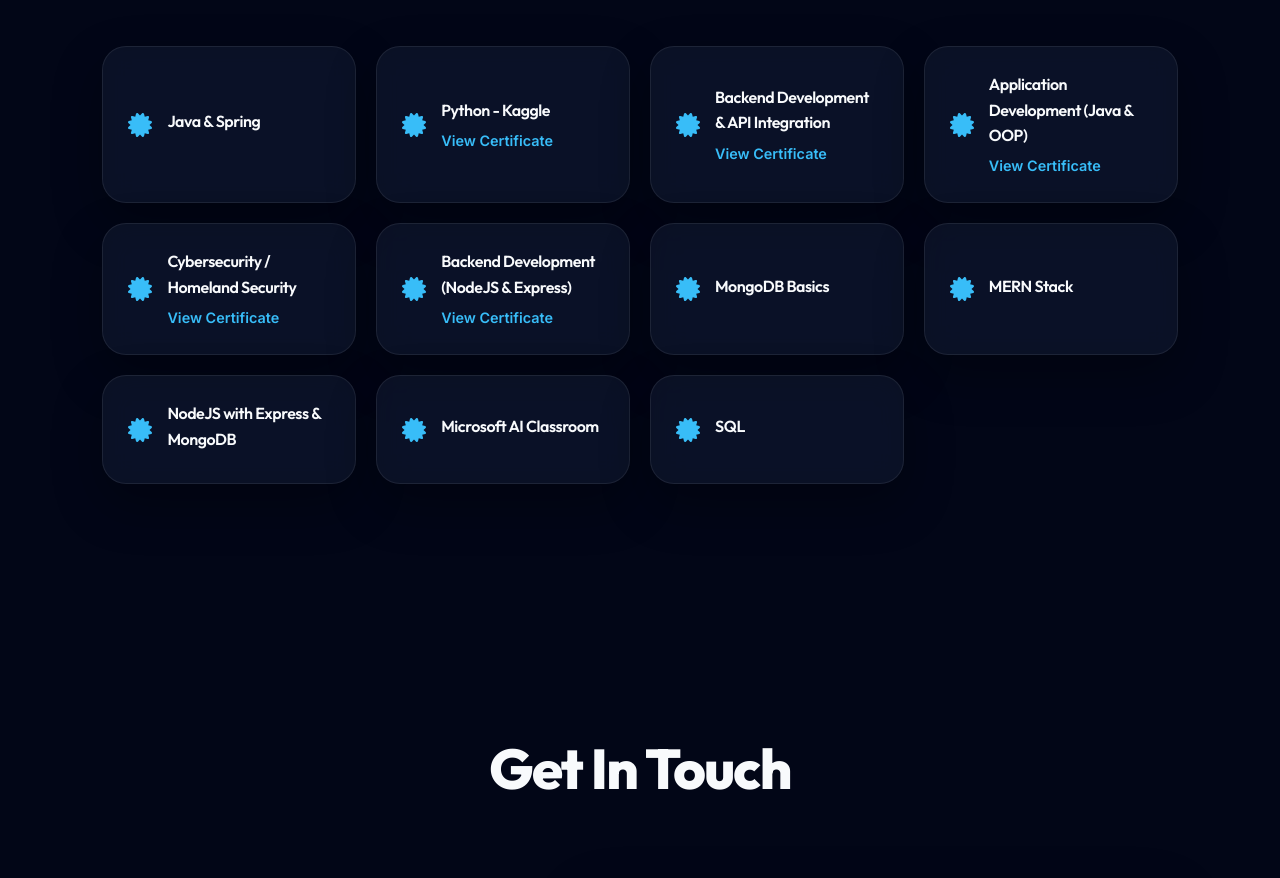
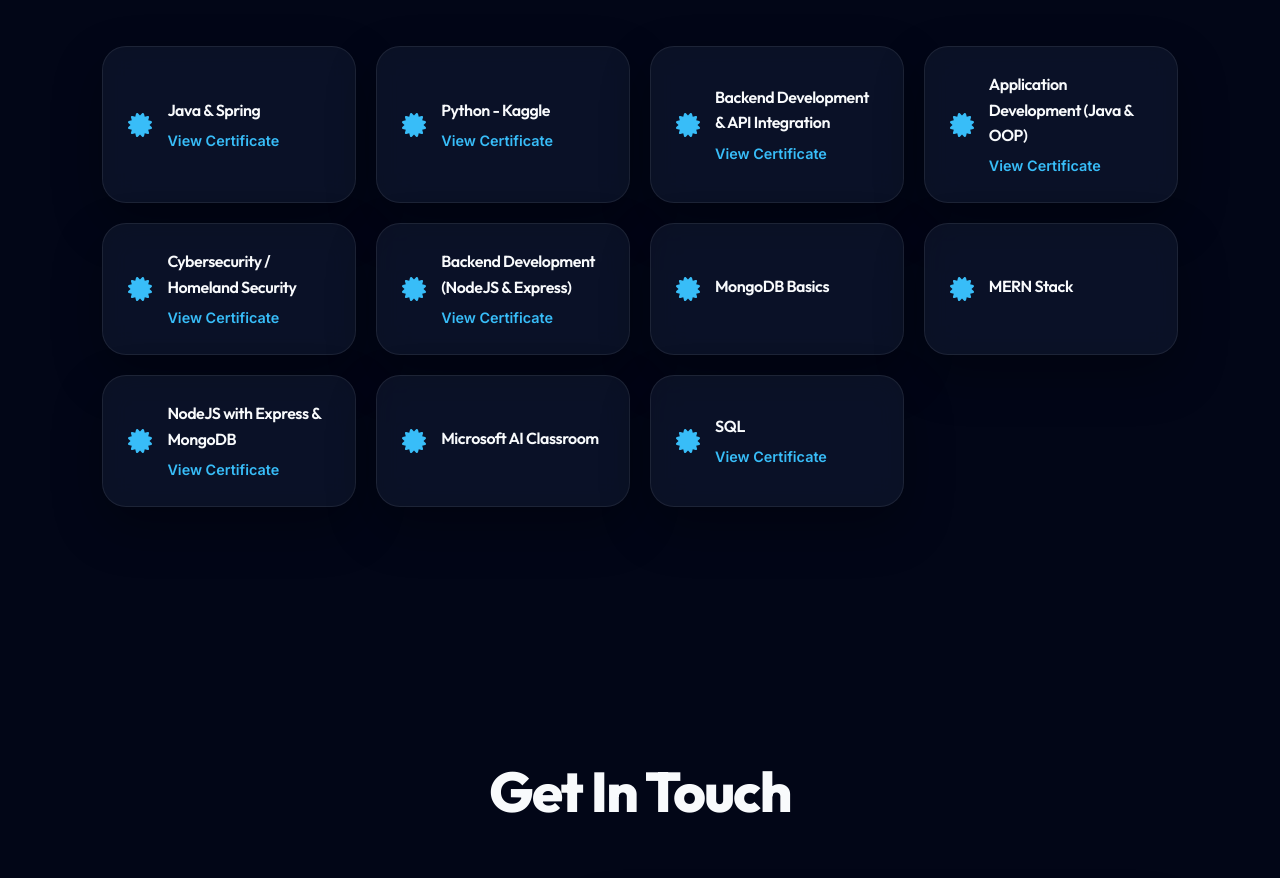
Before and after one commit to Om-raii/Portfolio, a React (Vite) app: page / in a window 1280 px wide. Shown: the part 7720-8598 px from the top of the page. Built offline with nearby package versions, Linux system fonts and the light colour scheme.

Commit message:
Add LinkedIn certificate links to certifications

```diff
--- a/src/data.js
+++ b/src/data.js
@@ -161,7 +161,10 @@
 ];
 
 export const certifications = [
-  { title: "Java & Spring" },
+  {
+    title: "Java & Spring",
+    link: "https://www.linkedin.com/posts/om-rai-b15163282_javaprogramming-internships-codsoftinternship-activity-7169314244490846209-0Th1?utm_source=share&utm_medium=member_desktop&rcm=ACoAAES47IEBMHlBwjVXRD0TSXS6ew-VPNi37sE",
+  },
   {
     title: "Python - Kaggle",
     link: "https://www.linkedin.com/posts/om-rai-b15163282_python-artificialintelligance-share-7325209562876153856-C6xt/",
@@ -183,8 +186,16 @@
     link: "https://www.linkedin.com/posts/om-rai-b15163282_backenddevelopment-nodejs-express-share-7365386544452399104-WZFt/",
   },
   { title: "MongoDB Basics" },
-  { title: "MERN Stack" },
-  { title: "NodeJS with Express & MongoDB" },
+  {
+    title: "MERN Stack",
+  },
+  {
+    title: "NodeJS with Express & MongoDB",
+    link: "https://www.linkedin.com/posts/om-rai-b15163282_backenddevelopment-nodejs-express-activity-7365386545542889473-SLxw?utm_source=share&utm_medium=member_desktop&rcm=ACoAAES47IEBMHlBwjVXRD0TSXS6ew-VPNi37sE",
+  },
   { title: "Microsoft AI Classroom" },
-  { title: "SQL" },
+  {
+    title: "SQL",
+    link: "https://www.linkedin.com/posts/om-rai-b15163282_om-rai-has-successfully-completed-the-java-activity-7082430272029253633-WHcY?utm_source=share&utm_medium=member_desktop&rcm=ACoAAES47IEBMHlBwjVXRD0TSXS6ew-VPNi37sE",
+  },
 ];
```
